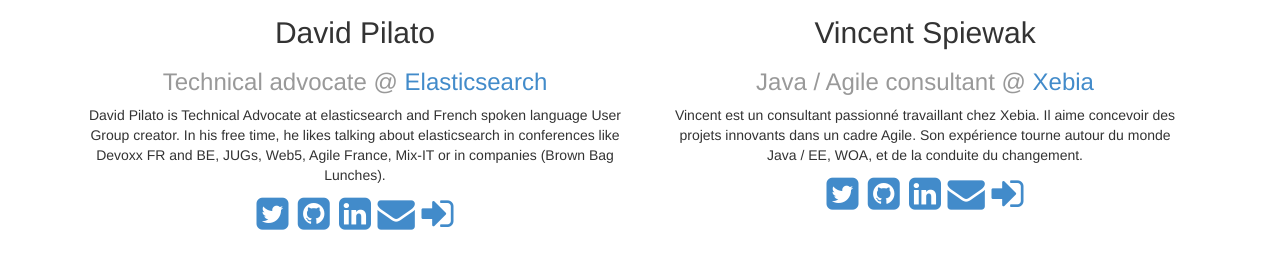
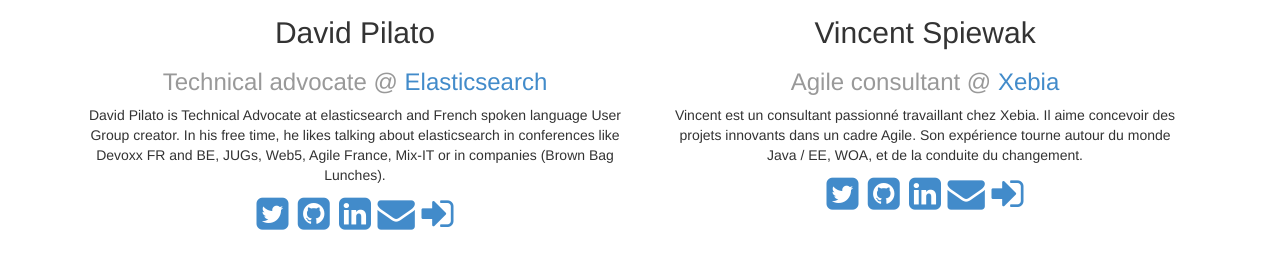
Before and after one commit to elasticsearchfr/devoxx-handson-your-log, a Jekyll site: the page built from about/index.html, in a window 1280 px wide, cut to the strip 244-506 px from the top of the page. Built offline with Jekyll 4.4.1, drawn with Linux system fonts in a browser that asks for light colours; nearby versions of some CDN libraries.

Commit message:
Change vspiewak job_title

```diff
--- a/_config.yml
+++ b/_config.yml
@@ -34,7 +34,7 @@
     twitter: vspiewak
     github: vspiewak
     linkedin: vincentspiewak
-    job_title: Java / Agile consultant
+    job_title: Agile consultant
     company:
         name: Xebia
         url: http://xebia.fr
```
